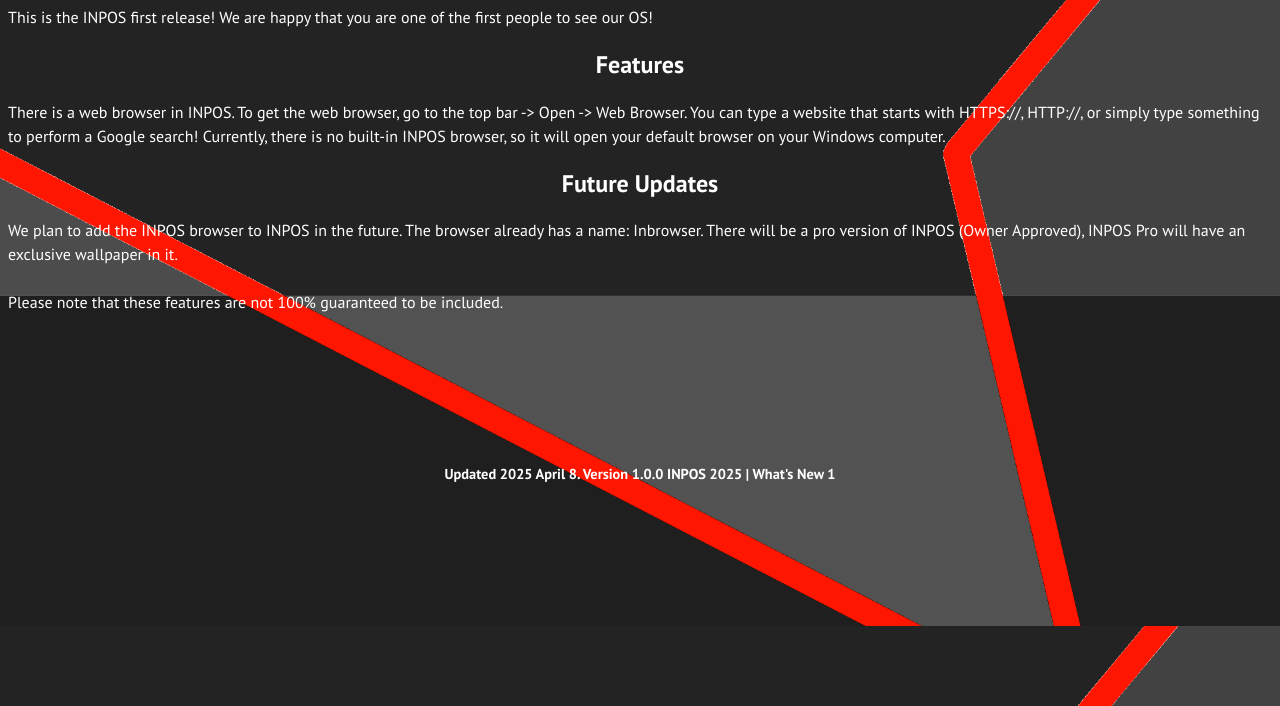
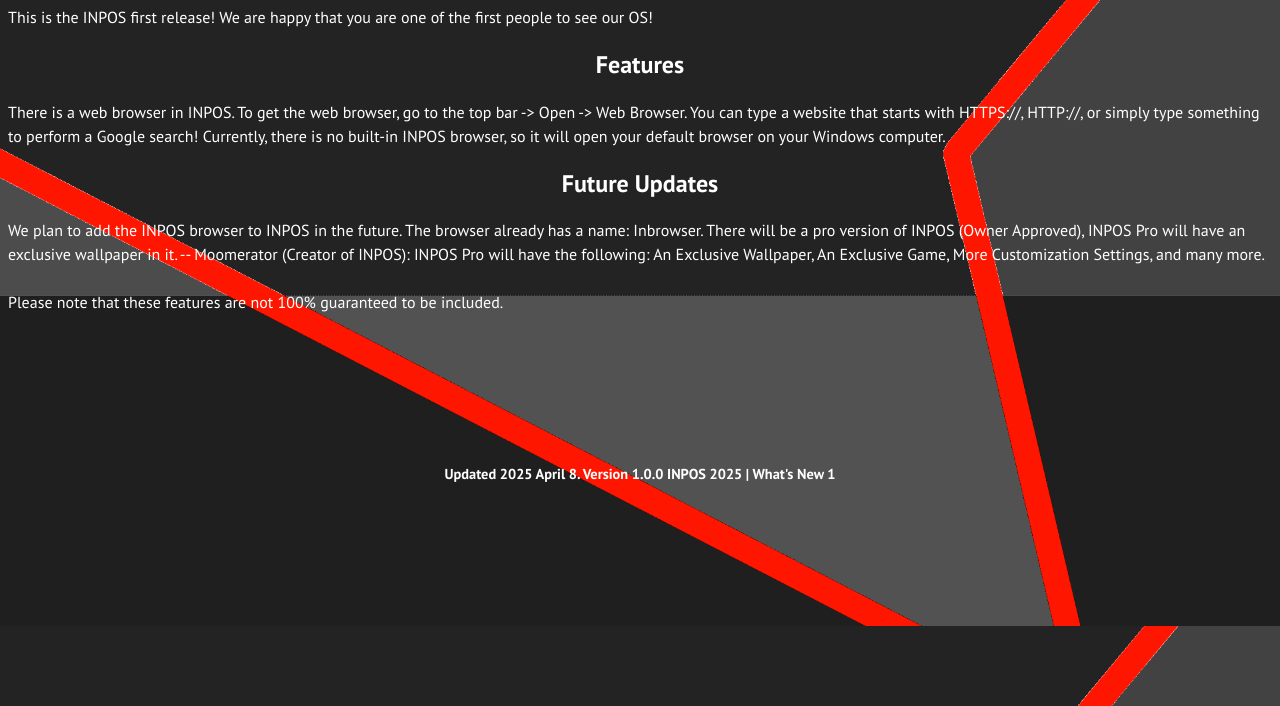
Before and after one commit to Mancol001/inpos_whats_new, a plain HTML site: page index.html in a window 1280 px wide. Shown: the part 94-800 px from the top of the page. Drawn offline with Linux system fonts and the light colour scheme.

Commit message:
Update index.html

```diff
--- a/index.html
+++ b/index.html
@@ -60,6 +60,7 @@
         <p class="paragraph">
             We plan to add the INPOS browser to INPOS in the future. The browser already has a name: Inbrowser.
             There will be a pro version of INPOS (Owner Approved), INPOS Pro will have an exclusive wallpaper in it.
+            -- Moomerator (Creator of INPOS): INPOS Pro will have the following: An Exclusive Wallpaper, An Exclusive Game, More Customization Settings, and many more.
             <br><br>
             Please note that these features are not 100% guaranteed to be included.
         </p>
```
